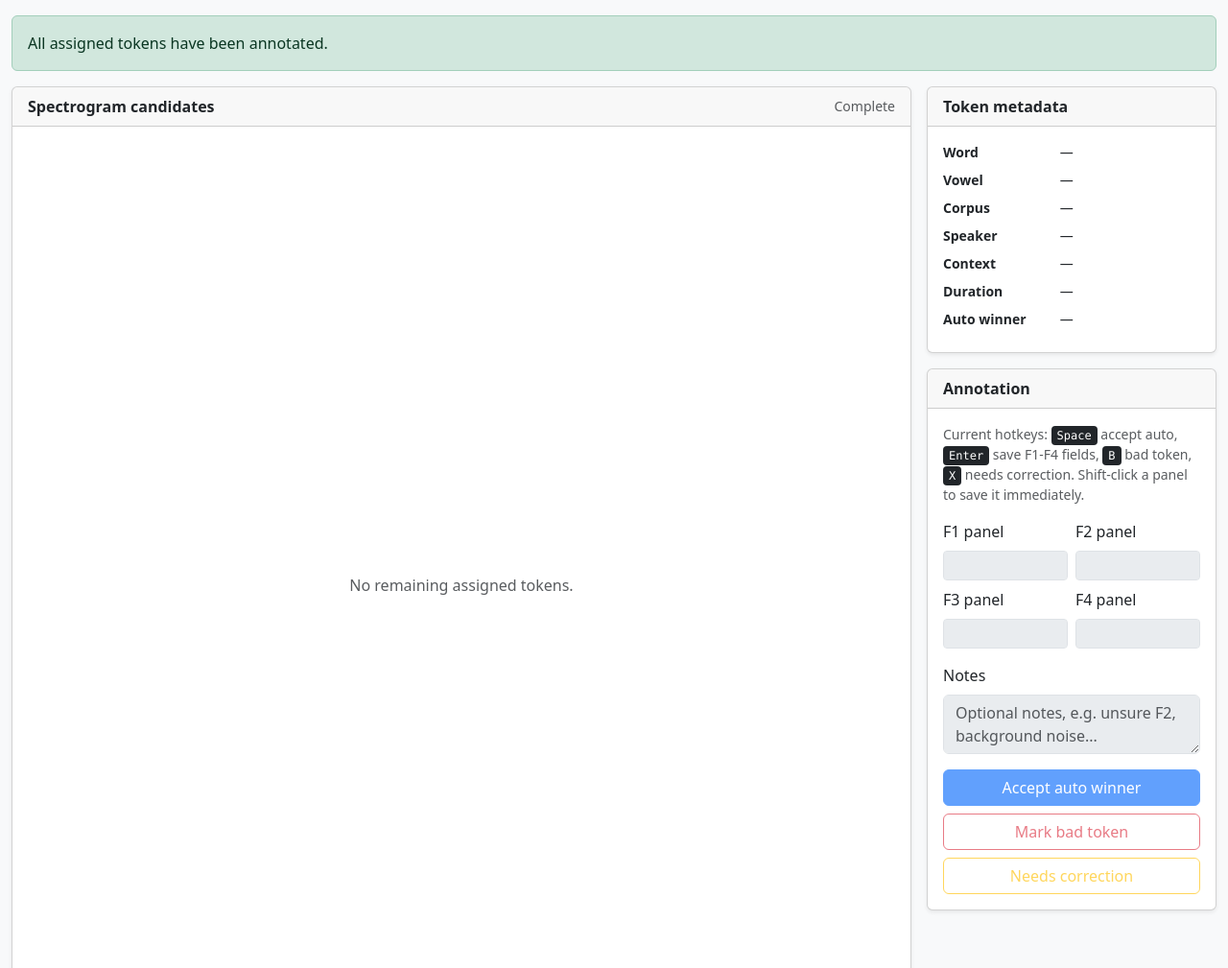
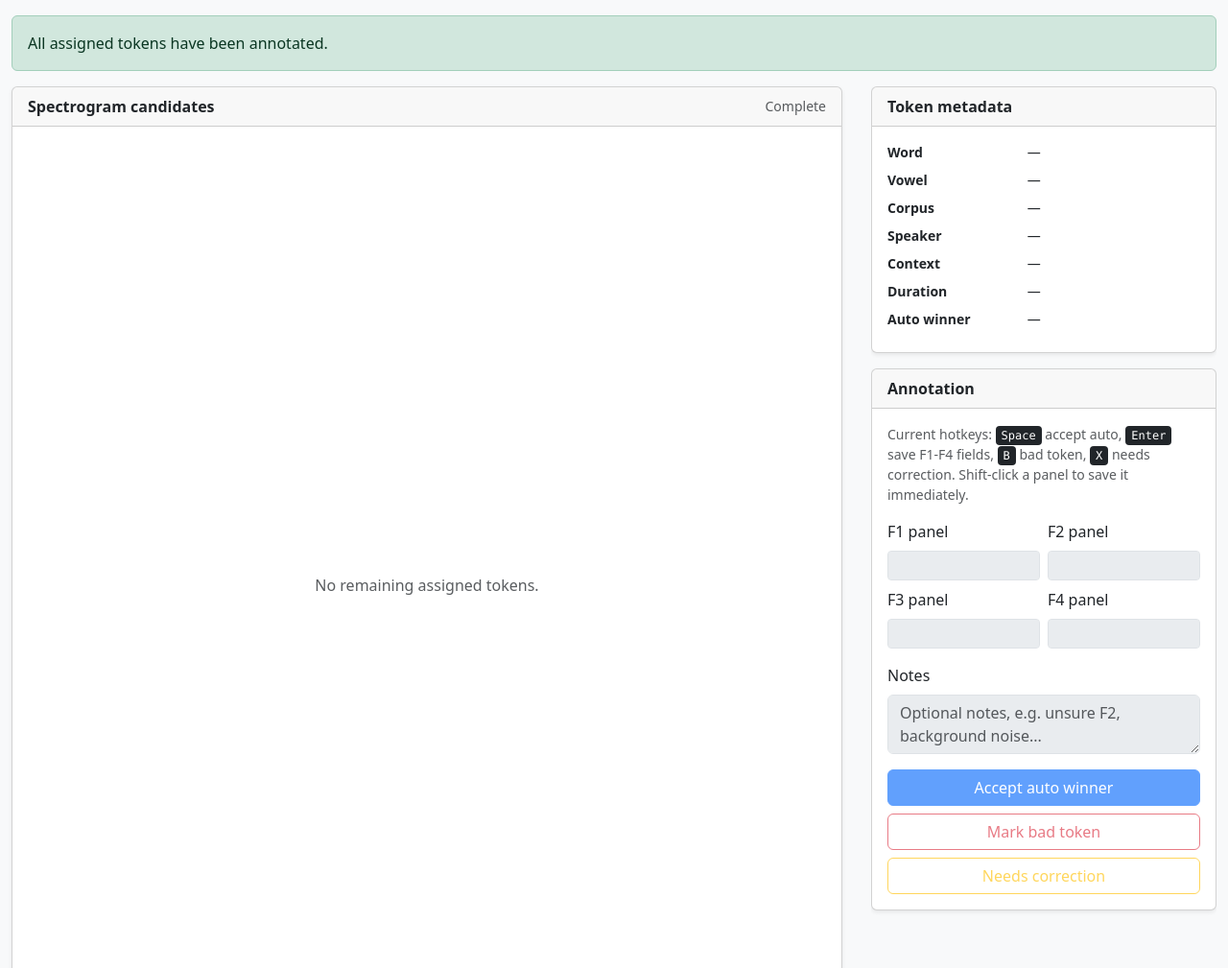
Before and after one commit to iangif/formant-annotation-tool, a FastAPI app: page / in a window 1280 px wide. Shown: the part 70-1079 px from the top of the page at 96% size. Run offline with FastAPI, Linux system fonts and the light colour scheme; data that the repository does not hold is empty.

Commit message:
Resize bar and favicon

```diff
--- a/app/main.py
+++ b/app/main.py
@@ -8,6 +8,7 @@ This app exposes:
 """
 
 from fastapi import FastAPI, Request
+from fastapi.responses import FileResponse
 from fastapi.staticfiles import StaticFiles
 from fastapi.templating import Jinja2Templates
 
@@ -45,3 +46,11 @@ def annotation_page(request: Request):
         name="annotate.html",
         context={"annotator_id": ANNOTATOR_ID},
     )
+
+@app.get("/favicon.ico", include_in_schema=False)
+async def favicon():
+    """
+    Serve favicon for browser tab icon.
+    """
+
+    return FileResponse(STATIC_DIR / "favicon.ico")
--- a/app/static/css/annotate.css
+++ b/app/static/css/annotate.css
@@ -17,9 +17,25 @@ main.container-fluid {
 
 .main-layout {
     height: calc(100vh - 80px);
+
+    display: grid;
+    grid-template-columns: 1fr 6px var(--right-panel-width, 360px);
+    gap: 0.75rem;
+}
+
+.resize-handle {
+    cursor: col-resize;
+    background: transparent;
+    border-radius: 999px;
+}
+
+.resize-handle:hover,
+.resize-handle.is-dragging {
+    background: rgba(13, 110, 253, 0.25);
 }
 
 .left-panel {
+    min-width: 0;
     height: 100%;
     display: flex;
     flex-direction: column;
@@ -33,12 +49,14 @@ main.container-fluid {
 }
 
 .right-panel {
+    min-width: 240px;
+    max-width: 700px;
     height: 100%;
     overflow-y: auto;
 }
 
 .right-panel .card:last-child {
-    margin-bottom: 2rem;
+    /*margin-bottom: 2rem;*/
 }
 
 .card-body.spectrogram-card-body {
--- a/app/static/js/annotate.js
+++ b/app/static/js/annotate.js
@@ -26,6 +26,9 @@ const PANEL_ROWS = 4;
 const MIN_PANEL = 0;
 const MAX_PANEL = 19;
 
+const MIN_RIGHT_PANEL_WIDTH = 240;
+const MAX_RIGHT_PANEL_WIDTH = 700;
+
 const GRID_OFFSET = {
     left: 0.055,
     right: 0.008,
@@ -42,6 +45,9 @@ const annotatorId = document.getElementById("annotator-id").textContent.trim();
 const elements = {
     progressLabel: document.getElementById("progress-label"),
     statusAlert: document.getElementById("status-alert"),
+
+    mainLayout: document.getElementById("main-layout"),
+    resizeHandle: document.getElementById("resize-handle"),
 
     emptyState: document.getElementById("empty-state"),
     spectrogramWrapper: document.getElementById("spectrogram-wrapper"),
@@ -123,6 +129,46 @@ function updateSpectrogramAspectRatio() {
 
     elements.spectrogramWrapper.style.aspectRatio =
         `${image.naturalWidth} / ${image.naturalHeight}`;
+}
+
+/**
+ * Clamps value between min and max.
+ * Used by resize handle.
+ */
+function clamp(value, min, max) {
+    return Math.min(Math.max(value, min), max);
+}
+
+/**
+ * Sets the width of the right panel, saving the size to local storage.
+ */
+function setRightPanelWidth(width) {
+    const clampedWidth = clamp(
+        width,
+        MIN_RIGHT_PANEL_WIDTH,
+        MAX_RIGHT_PANEL_WIDTH
+    );
+
+    elements.mainLayout.style.setProperty(
+        "--right-panel-width",
+        `${clampedWidth}px`
+    );
+
+    localStorage.setItem("rightPanelWidth", String(clampedWidth));
+}
+
+/**
+ * Restores width of the right panel from local storage.
+ */
+function restoreRightPanelWidth() {
+    const savedWidth = Number.parseInt(
+        localStorage.getItem("rightPanelWidth"),
+        10
+    );
+
+    if (Number.isInteger(savedWidth)) {
+        setRightPanelWidth(savedWidth);
+    }
 }
 
 /**
@@ -621,11 +667,51 @@ function registerEventListeners() {
     });
 }
 
+function registerResizeHandle() {
+    let isDragging = false;
+
+    elements.resizeHandle.addEventListener("mousedown", (event) => {
+        isDragging = true;
+        elements.resizeHandle.classList.add("is-dragging");
+        document.body.style.cursor = "col-resize";
+        event.preventDefault();
+    });
+
+    document.addEventListener("mousemove", (event) => {
+        if (!isDragging) {
+            return;
+        }
+
+        const layoutRect = elements.mainLayout.getBoundingClientRect();
+
+        /*
+            Right panel width is distance from mouse to right edge
+            of the full layout.
+        */
+        const newWidth = layoutRect.right - event.clientX;
+
+        setRightPanelWidth(newWidth);
+        hidePanelHoverOverlay();
+    });
+
+    document.addEventListener("mouseup", () => {
+        if (!isDragging) {
+            return;
+        }
+
+        isDragging = false;
+        elements.resizeHandle.classList.remove("is-dragging");
+        document.body.style.cursor = "";
+    });
+}
+
 /**
  * Initialize the page.
  */
 async function main() {
     registerEventListeners();
+    restoreRightPanelWidth();
+    registerResizeHandle();
 
     try {
         await loadNextToken();
--- a/app/templates/annotate.html
+++ b/app/templates/annotate.html
@@ -12,6 +12,8 @@
         href="https://cdn.jsdelivr.net/npm/bootstrap@5.3.3/dist/css/bootstrap.min.css"
         rel="stylesheet"
     >
+
+    <link rel="icon" type="image/x-icon" href="/static/favicon.ico">
 
     <link rel="stylesheet" href="/static/css/annotate.css">
 </head>
@@ -42,10 +44,10 @@
 
         <section id="status-alert" class="alert d-none" role="alert"></section>
 
-        <div class="row g-3 main-layout">
+        <div id="main-layout" class="main-layout">
 
             <!-- Main spectrogram display. -->
-            <section class="col-12 col-xl-9 left-panel">
+            <section class="left-panel">
                 <div class="card shadow-sm">
                     <div class="card-header d-flex justify-content-between align-items-center">
                         <span class="fw-semibold">Spectrogram candidates</span>
@@ -72,8 +74,10 @@
                 </div>
             </section>
 
+            <div id="resize-handle" class="resize-handle" title="Drag to resize panel"></div>
+
             <!-- Annotation controls and metadata. -->
-            <aside class="col-12 col-xl-3 right-panel">
+            <aside class="right-panel">
                 <div class="card shadow-sm mb-3">
                     <div class="card-header fw-semibold">
                         Token metadata
```
Also changed, not shown: app/static/favicon.ico (added).
